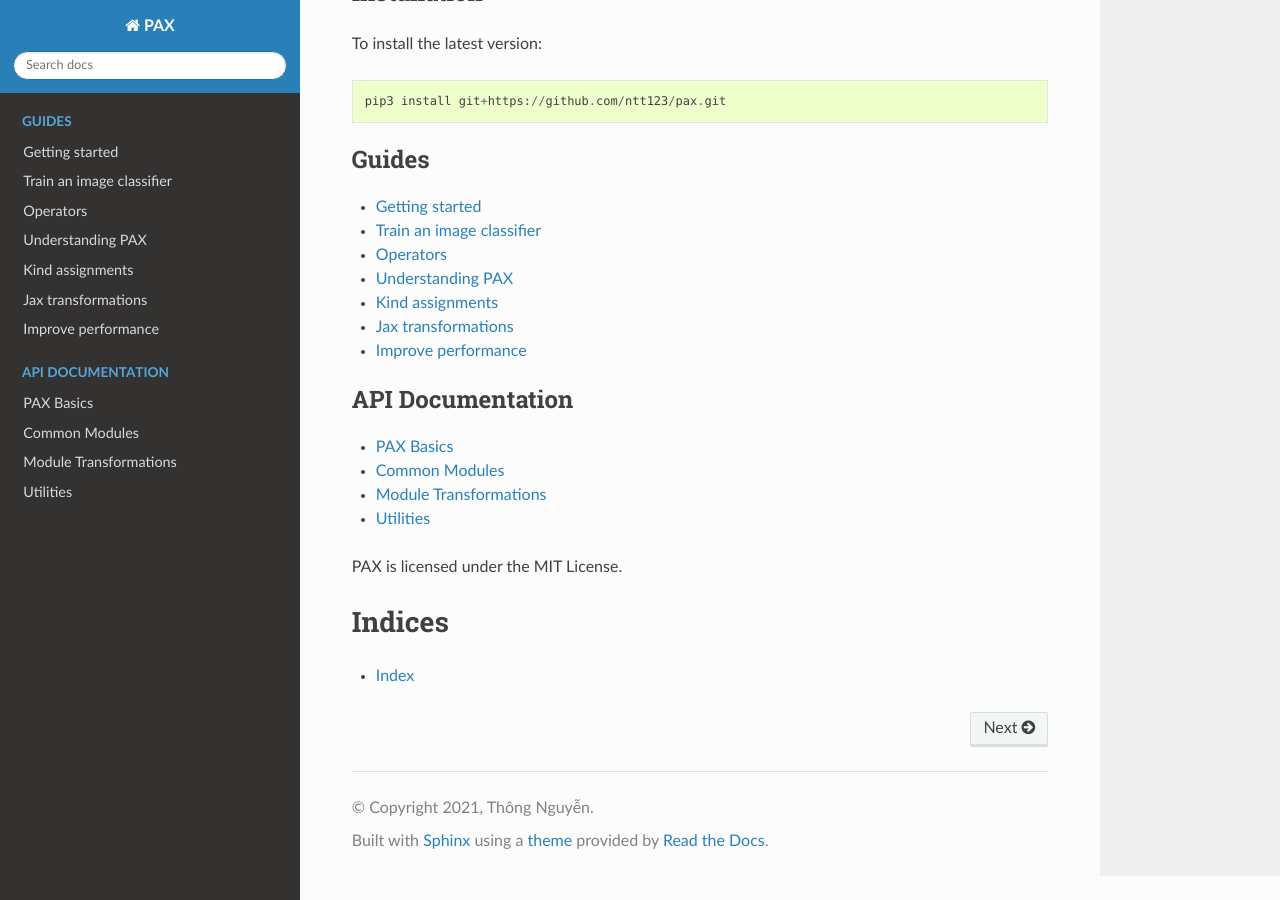
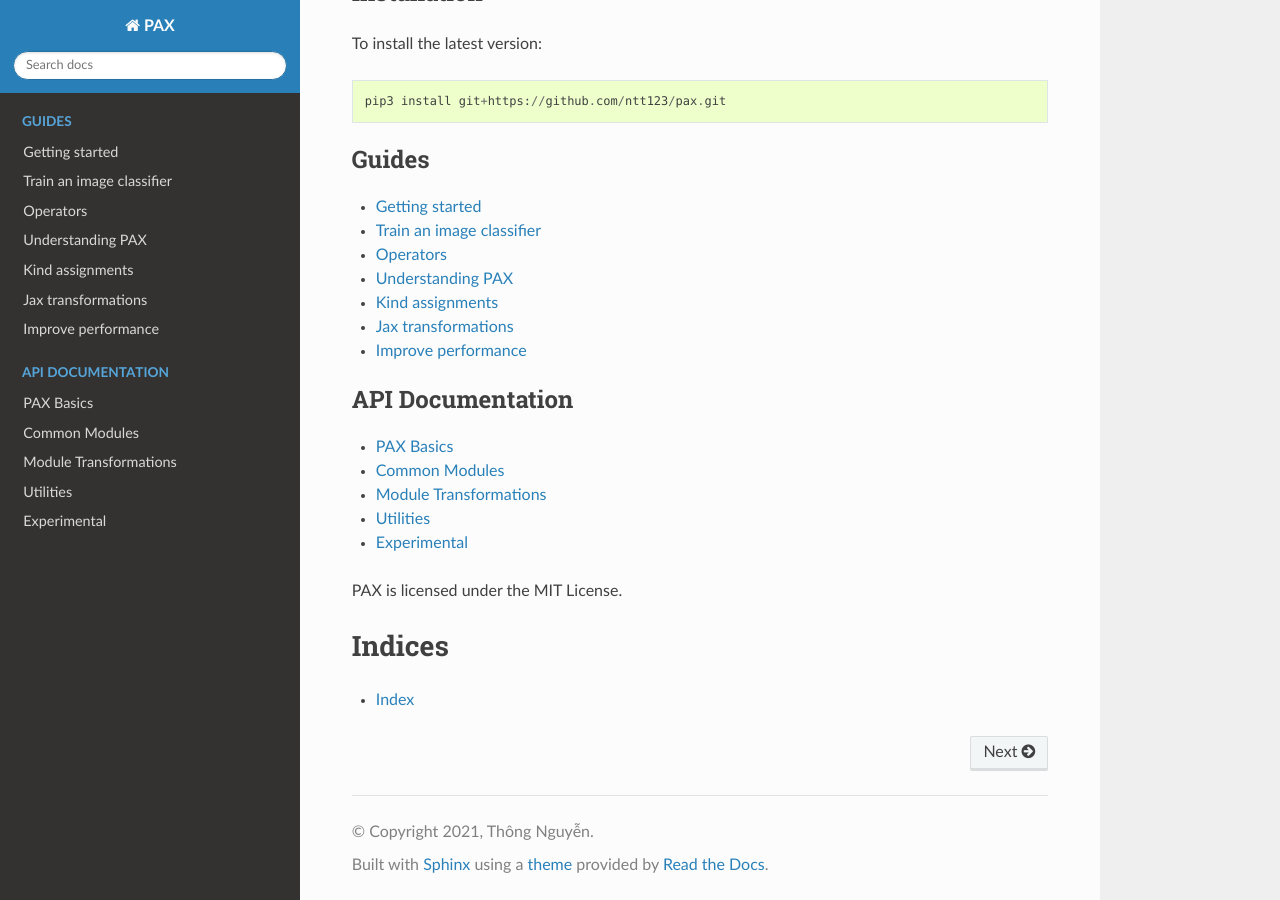
Before and after one commit to NTT123/pax, a Sphinx documentation site: the page built from docs/index.rst, in a window 1280 px wide and 900 px high, scrolled down 642 px. Built offline with Sphinx 7.4.7 and the Read the Docs theme 2.0.0, drawn with Linux system fonts in a browser that asks for light colours; formulas are drawn with MathJax 3; some of the changed lines change nothing that is shown.

Commit message:
Move "Graph API" docs to "Experimental" section.

```diff
--- a/docs/api.rst
+++ b/docs/api.rst
@@ -31,22 +31,6 @@
    .. autoattribute:: MODULE
    .. autoattribute:: UNKNOWN
 
-
-Graph API (experimental)
-------------------------
-
-.. currentmodule:: pax.experimental.graph
-
-.. autoclass:: Node
-   :members:
-
-.. autoclass:: InputNode
-   :members:
-
-.. autoclass:: GraphModule
-   :members:
-
-.. autofunction:: build_graph_module
 
 
 Purify functions and methods
@@ -383,3 +367,27 @@
 ---------------
 
 .. autofunction:: build_update_fn
+
+
+
+
+Experimental
+============
+
+.. currentmodule:: pax.experimental
+
+Graph API
+---------
+
+.. currentmodule:: pax.experimental.graph
+
+.. autoclass:: Node
+   :members:
+
+.. autoclass:: InputNode
+   :members:
+
+.. autoclass:: GraphModule
+   :members:
+
+.. autofunction:: build_graph_module
```
